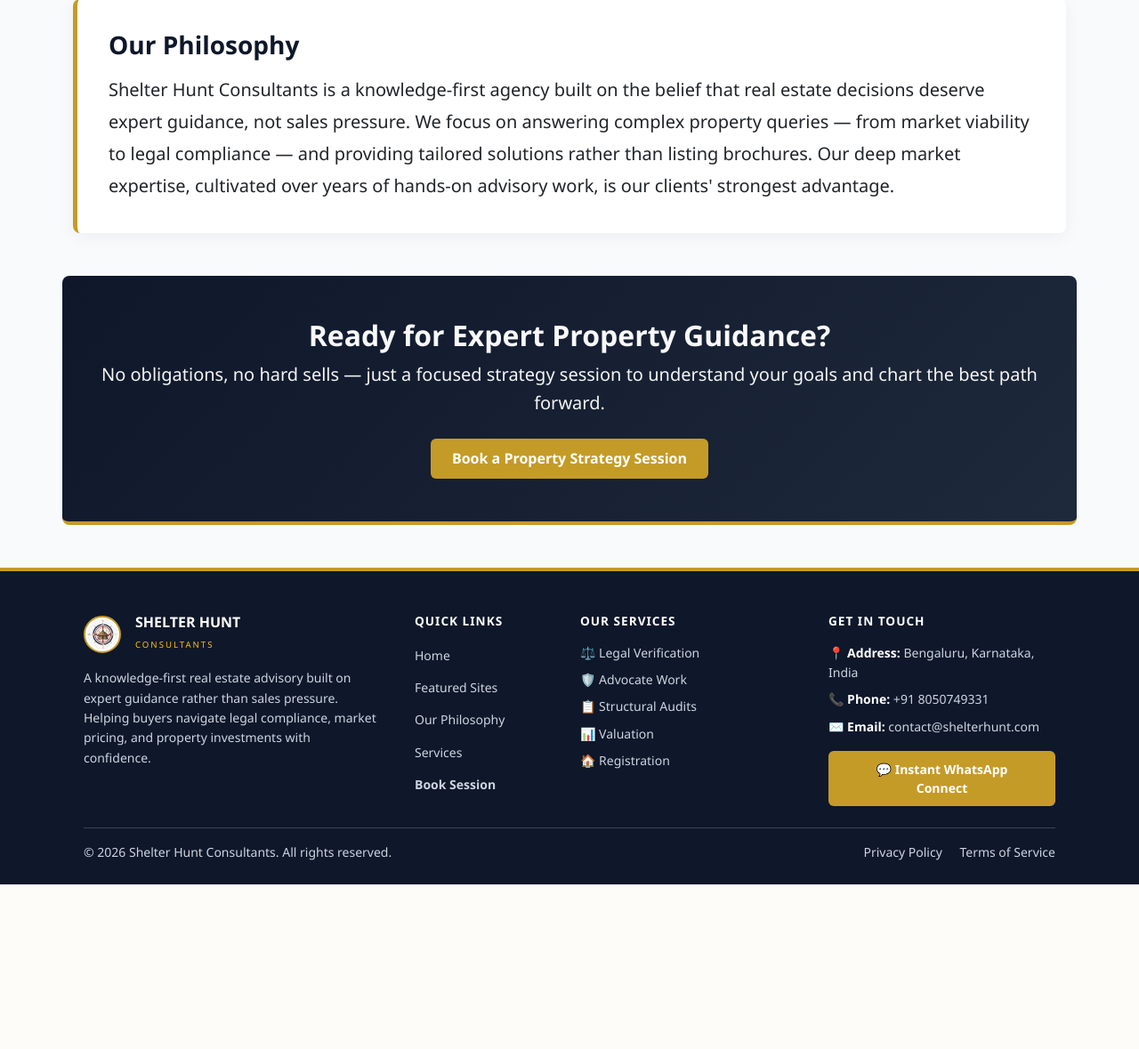
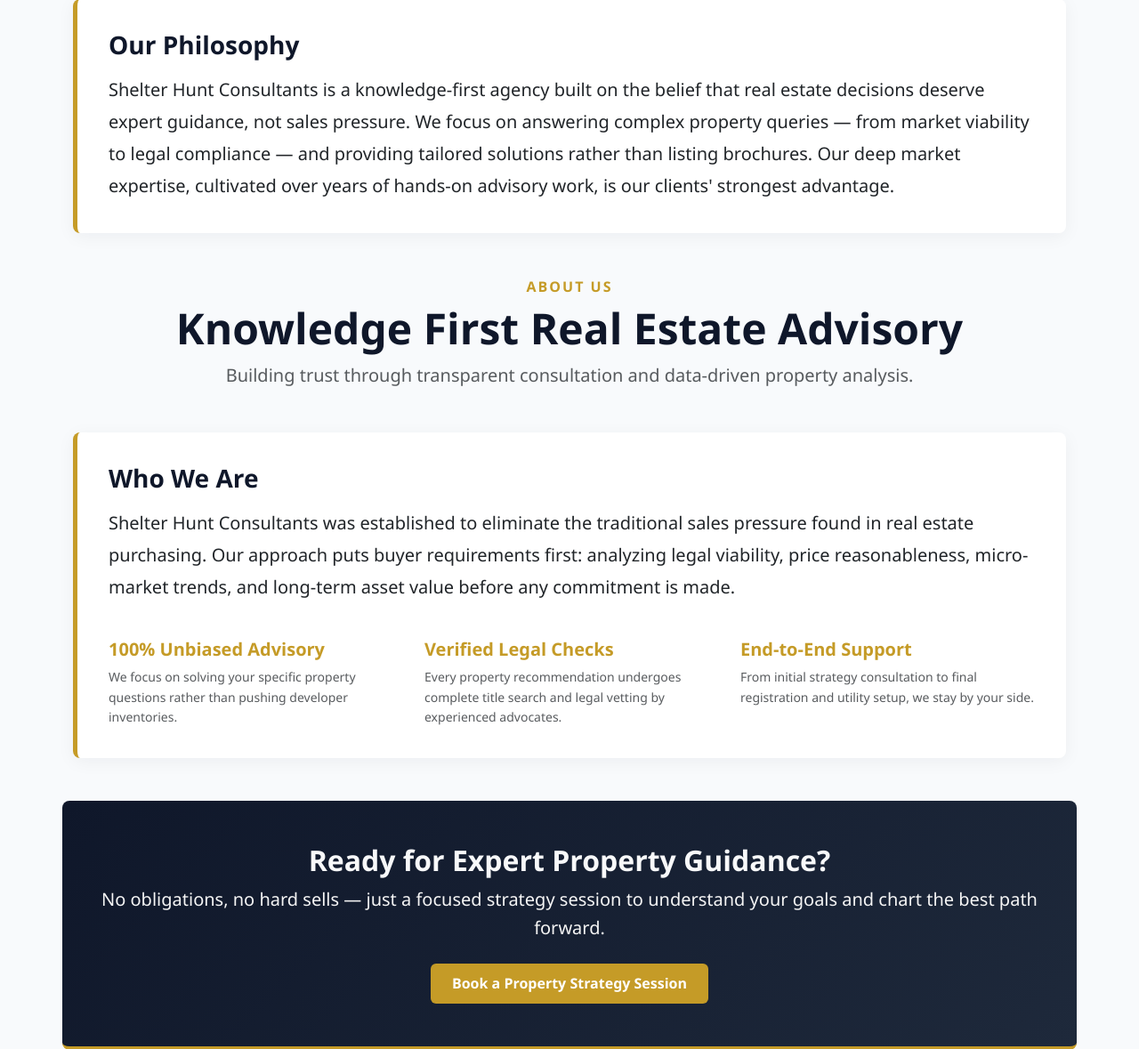
Before and after one commit to Samifarhan52/Shelter, a Flask app: page / in a window 1280 px wide. Shown: the part 695-1874 px from the top of the page at 89% size. Before the commit the page ends 1689 px from the top, so only its background shows below. Run offline with Flask 3, Linux system fonts and the light colour scheme.

Commit message:
Updated booking flow and UI

```diff
--- a/templates/index.html
+++ b/templates/index.html
@@ -1,10 +1,19 @@
 {% extends 'base.html' %}
 {% block content %}
 
-<!-- Hero Banner with Dynamic System Settings -->
-<div class="hero-section text-center text-md-start"
-     style="background: linear-gradient(rgba(15, 23, 42, 0.78), rgba(15, 23, 42, 0.92)), url('{{ url_for('static', filename='head.jpeg') }}') center/cover no-repeat;">
-    <div class="container">
+<!-- Hero Banner with Video Background -->
+<div class="hero-section text-center text-md-start position-relative overflow-hidden"
+     style="background: linear-gradient(rgba(15, 23, 42, 0.78), rgba(15, 23, 42, 0.92)), url('{{ url_for('static', filename='modern_luxury_buildings.jpg') }}') center/cover no-repeat;">
+
+    <!-- Background Video -->
+    <video autoplay loop muted playsinline class="position-absolute top-50 start-50 translate-middle w-100 h-100" style="z-index: 1; object-fit: cover; pointer-events: none; opacity: 0.65;">
+        <source src="{{ url_for('static', filename='skyscraper-building-city-urban-4k-free-hd-stock-footage-no-copyright-skyscraper-building-sky-ytmp4.savetube.vip.mp4') }}" type="video/mp4">
+    </video>
+
+    <!-- Dark Gradient Overlay over Video -->
+    <div class="position-absolute top-0 start-0 w-100 h-100" style="background: linear-gradient(rgba(15, 23, 42, 0.65), rgba(15, 23, 42, 0.85)); z-index: 2; pointer-events: none;"></div>
+
+    <div class="container position-relative" style="z-index: 3;">
         <div class="row align-items-center">
             <div class="col-lg-8 col-md-10">
                 <p class="hero-tagline mb-2">SHELTER HUNT CONSULTANTS</p>
@@ -21,12 +30,46 @@
 </div>
 
 <!-- Philosophy Section -->
-<div class="container my-5" id="about">
+<div class="container my-5" id="philosophy">
     <div class="philosophy-card">
         <h3 class="fw-bold mb-3" style="color: var(--navy-dark);">Our Philosophy</h3>
         <p class="fs-5 text-dark mb-0" style="line-height: 1.8;">
             Shelter Hunt Consultants is a knowledge-first agency built on the belief that real estate decisions deserve expert guidance, not sales pressure. We focus on answering complex property queries — from market viability to legal compliance — and providing tailored solutions rather than listing brochures. Our deep market expertise, cultivated over years of hands-on advisory work, is our clients' strongest advantage.
         </p>
+    </div>
+</div>
+
+<!-- About Us Section -->
+<div class="container my-5" id="about">
+    <div class="text-center mb-5">
+        <p class="text-warning fw-bold mb-1" style="color: var(--gold-accent) !important; letter-spacing: 2px;">ABOUT US</p>
+        <h2 class="fw-bold display-5" style="color: var(--navy-dark);">Knowledge First Real Estate Advisory</h2>
+        <p class="text-muted fs-5">Building trust through transparent consultation and data-driven property analysis.</p>
+    </div>
+
+    <div class="row align-items-center g-5 mb-5">
+        <div class="col-lg-12">
+            <div class="philosophy-card">
+                <h3 class="fw-bold mb-3" style="color: var(--navy-dark);">Who We Are</h3>
+                <p class="fs-5 text-dark mb-4" style="line-height: 1.8;">
+                    Shelter Hunt Consultants was established to eliminate the traditional sales pressure found in real estate purchasing. Our approach puts buyer requirements first: analyzing legal viability, price reasonableness, micro-market trends, and long-term asset value before any commitment is made.
+                </p>
+                <div class="row g-4 pt-3">
+                    <div class="col-md-4">
+                        <h5 class="fw-bold" style="color: var(--gold-accent);">100% Unbiased Advisory</h5>
+                        <p class="text-muted small mb-0">We focus on solving your specific property questions rather than pushing developer inventories.</p>
+                    </div>
+                    <div class="col-md-4">
+                        <h5 class="fw-bold" style="color: var(--gold-accent);">Verified Legal Checks</h5>
+                        <p class="text-muted small mb-0">Every property recommendation undergoes complete title search and legal vetting by experienced advocates.</p>
+                    </div>
+                    <div class="col-md-4">
+                        <h5 class="fw-bold" style="color: var(--gold-accent);">End-to-End Support</h5>
+                        <p class="text-muted small mb-0">From initial strategy consultation to final registration and utility setup, we stay by your side.</p>
+                    </div>
+                </div>
+            </div>
+        </div>
     </div>
 </div>
 
```
Also changed, not shown: static/modern_luxury_buildings.jpg (added), 1 other file.
